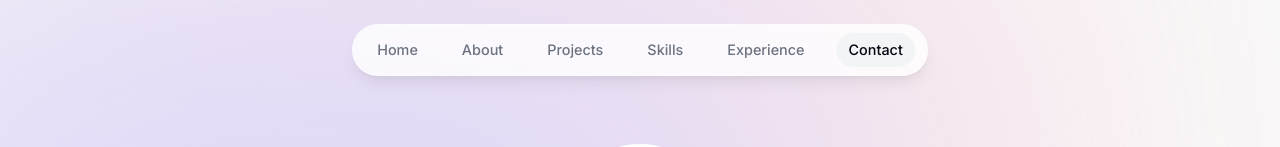
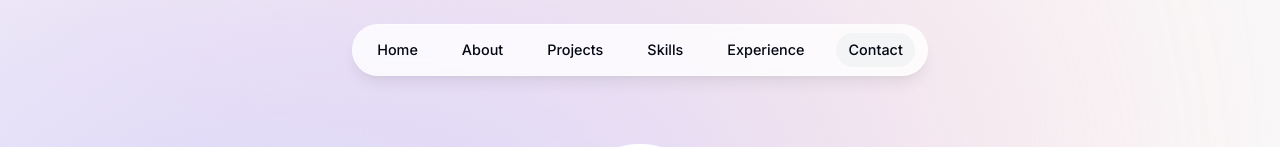
Before and after one commit to bensonbjacob/portfolio_latest, a Next.js app: page / in a window 1280 px wide. Shown: the top 147 px of the page. Built offline with nearby package versions, Linux system fonts and the light colour scheme; no server answers.

Commit message:
style: Update header styles and colors for dark mode
- Updated the background and border colors for the header component.
- Adjusted the text and hover colors for the navigation links in the header.
- Changed the background color for the active section indicator.

```diff
--- a/components/header.tsx
+++ b/components/header.tsx
@@ -14,13 +14,13 @@ export default function Header() {
   return (
     <header className='z-[999] relative'>
       <motion.div
-        className='fixed top-0 left-1/2 h-[4.5rem] w-full rounded-none border border-white border-opacity-40 bg-white bg-opacity-80 shadow-lg shadow-black/[0.07] backdrop-blur-[0.5rem] sm:top-6 sm:h-[3.25rem] sm:w-[36rem] sm:rounded-full dark:bg-gray-950 dark:border-black/40 dark:bg-opacity-75'
+        className='fixed top-0 left-1/2 h-[4.5rem] w-full rounded-none border border-white border-opacity-40 bg-white bg-opacity-80 shadow-lg shadow-black/[0.07] backdrop-blur-[0.5rem] sm:top-6 sm:h-[3.25rem] sm:w-[36rem] sm:rounded-full dark:bg-mountain-meadow-600 dark:border-mountain-meadow-700 dark:bg-opacity-65'
         initial={{ y: -100, x: '-50%', opacity: 0 }}
         animate={{ y: 0, x: '-50%', opacity: 1 }}
       ></motion.div>
 
       <nav className='flex fixed top-[0.15rem] left-1/2 h-12 -translate-x-1/2 py-2 sm:top-[1.7rem] sm:h-[initial] sm:py-0'>
-        <ul className='flex w-[22rem] flex-wrap items-center justify-center gap-y-1 text-[0.9rem] font-medium text-gray-500 sm:w-[initial] sm:flex-nowrap sm:gap-5'>
+        <ul className='flex w-[22rem] flex-wrap items-center justify-center gap-y-1 text-[0.9rem] font-medium sm:w-[initial] sm:flex-nowrap sm:gap-5'>
           {links.map((link) => (
             <motion.li
               className='h-3/4 flex items-center justify-center relative'
@@ -30,9 +30,9 @@ export default function Header() {
             >
               <Link
                 className={clsx(
-                  'flex w-full items-center justify-center p-3 hover:text-gray-950 transition dark:text-gray-500 dark:hover:text-gray-300',
+                  'flex w-full items-center justify-center p-3 hover:text-gray-950 transition dark:text-gray-100 dark:hover:text-opacity-75',
                   {
-                    'text-gray-950 dark:text-gray-200':
+                    'text-gray-950 dark:text-gray-100 dark:text-opacity-80':
                       activeSection === link.name,
                   }
                 )}
@@ -51,7 +51,7 @@ export default function Header() {
                       stiffness: 400,
                       damping: 30,
                     }}
-                    className='bg-gray-100 rounded-full absolute inset-0 -z-10 dark:bg-gray-800'
+                    className='bg-gray-100 rounded-full absolute inset-0 -z-10 dark:bg-mountain-meadow-700'
                   ></motion.span>
                 )}
               </Link>
```
